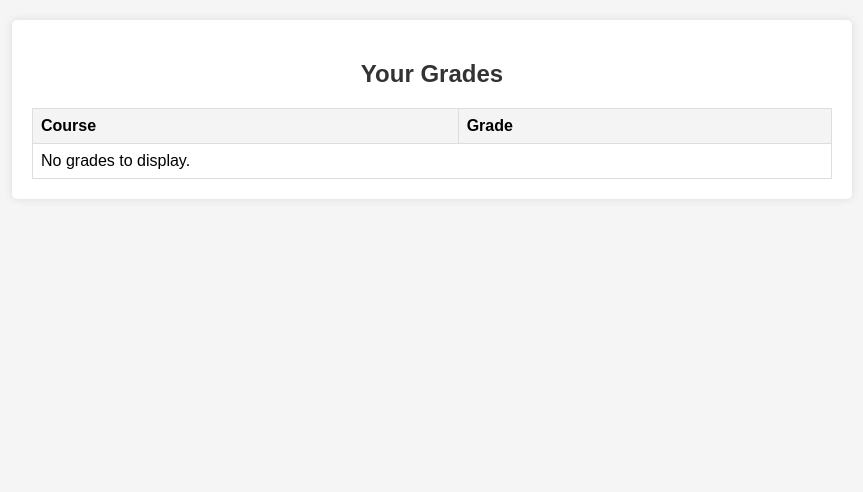
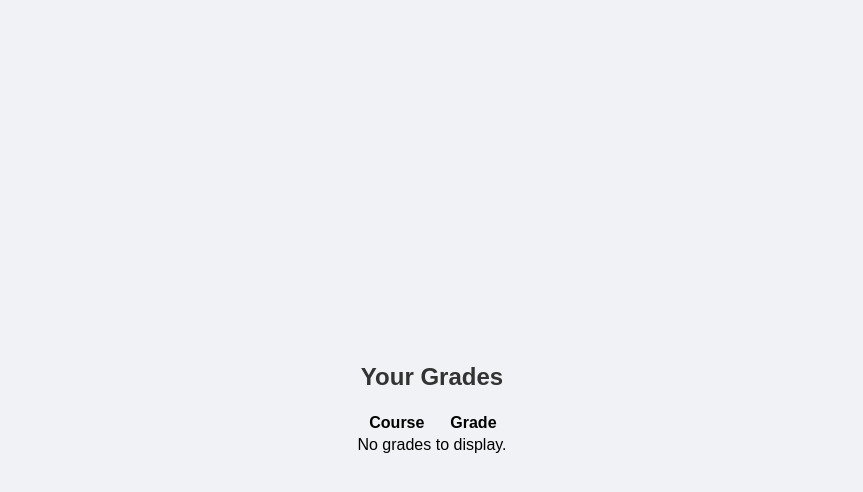
Before and after one commit to Kn45nb/SDLC, a PHP site: page /view_grades.php in a window 1280 px wide. Shown: the top 492 px of the page, without its empty margins (208-1071 px from the left). Run offline with PHP 8.4, Linux system fonts and the light colour scheme; a user stored in the database is signed in; data that the repository does not hold is empty.

Commit message:
Update styles.css

```diff
--- a/styles.css
+++ b/styles.css
@@ -2,23 +2,27 @@
 
 body {
     font-family: Arial, sans-serif;
-    background-color: #f5f5f5;
+    background-color: #f0f2f5;
     margin: 0;
     padding: 0;
+    display: flex;
+    justify-content: center;
+    align-items: center;
+    height: 100vh;
 }
 
 .container {
-    max-width: 800px;
-    margin: 20px auto;
+    width: 350px;
     padding: 20px;
     background-color: #fff;
-    border-radius: 5px;
-    box-shadow: 0 0 10px rgba(0, 0, 0, 0.1);
+    border-radius: 8px;
+    box-shadow: 0 4px 8px rgba(0, 0, 0, 0.2);
 }
 
 h2 {
     text-align: center;
     color: #333;
+    margin-bottom: 20px;
 }
 
 .input-group {
@@ -26,8 +30,7 @@ h2 {
 }
 
 label {
-    display: block;
-    margin-bottom: 5px;
+    font-size: 14px;
     color: #555;
 }
 
@@ -36,7 +39,7 @@ input[type="text"], input[type="password"] {
     padding: 10px;
     margin: 5px 0;
     border: 1px solid #ddd;
-    border-radius: 3px;
+    border-radius: 4px;
     font-size: 14px;
 }
 
@@ -44,15 +47,16 @@ input[type="submit"] {
     width: 100%;
     padding: 10px;
     border: none;
-    border-radius: 3px;
-    background-color: #28a745;
+    border-radius: 4px;
+    background-color: #4CAF50;
     color: #fff;
     font-size: 16px;
     cursor: pointer;
+    transition: background-color 0.3s ease;
 }
 
 input[type="submit"]:hover {
-    background-color: #218838;
+    background-color: #45a049;
 }
 
 .error {
@@ -61,35 +65,17 @@ input[type="submit"]:hover {
     margin-bottom: 15px;
 }
 
-.grades-container {
-    max-width: 800px;
-    margin: 20px auto;
-    padding: 20px;
-    background-color: #fff;
-    border-radius: 5px;
-    box-shadow: 0 0 10px rgba(0, 0, 0, 0.1);
+.container .forgot-password {
+    text-align: right;
+    margin-top: 10px;
 }
 
-table {
-    width: 100%;
-    border-collapse: collapse;
-    margin-top: 20px;
+.forgot-password a {
+    color: #4CAF50;
+    text-decoration: none;
+    font-size: 14px;
 }
 
-th, td {
-    padding: 8px;
-    border: 1px solid #ddd;
-    text-align: left;
+.forgot-password a:hover {
+    text-decoration: underline;
 }
-
-th {
-    background-color: #f4f4f4;
-}
-
-tr:nth-child(even) {
-    background-color: #f9f9f9;
-}
-
-tr:hover {
-    background-color: #f1f1f1;
-}
```
